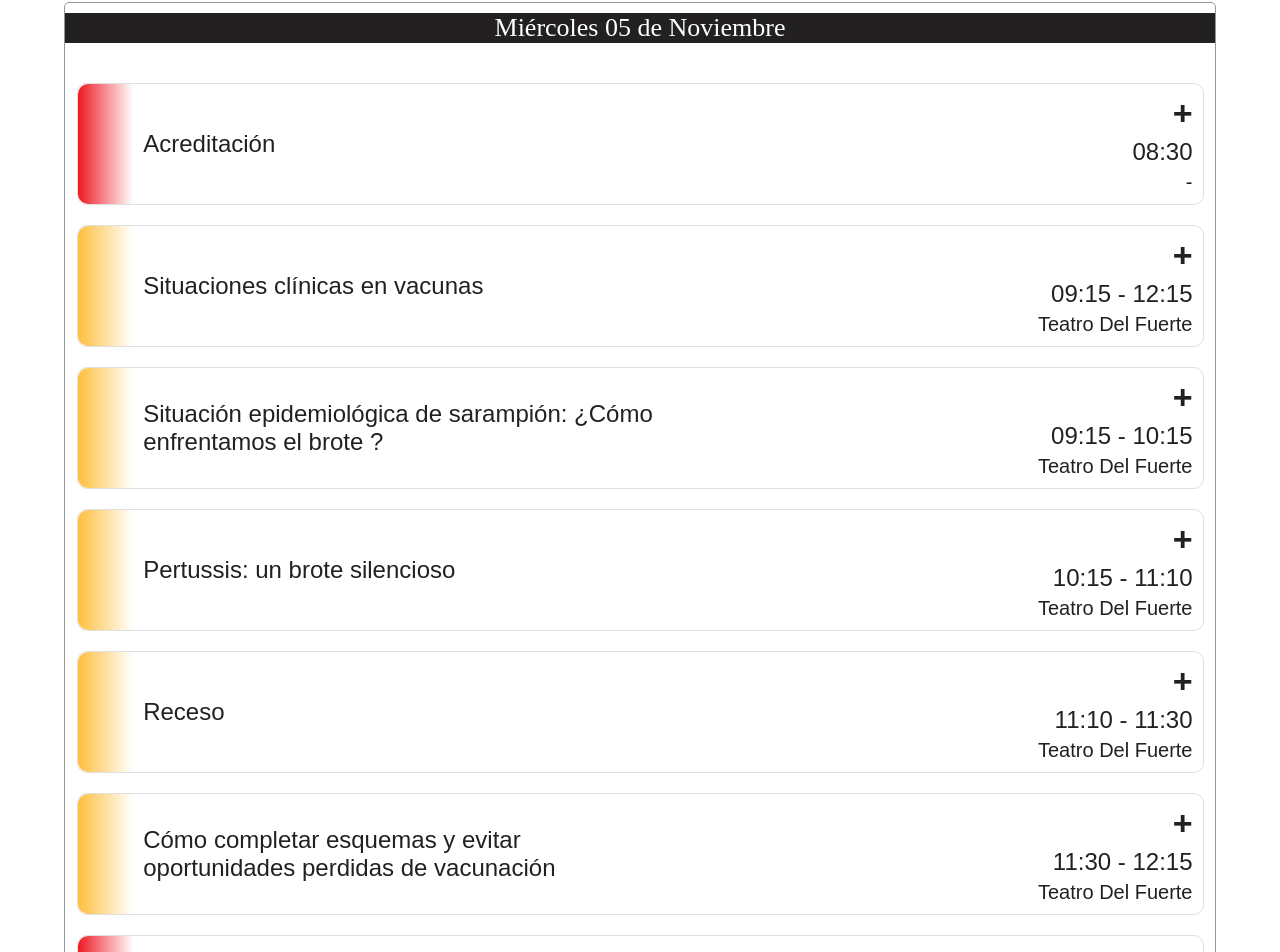
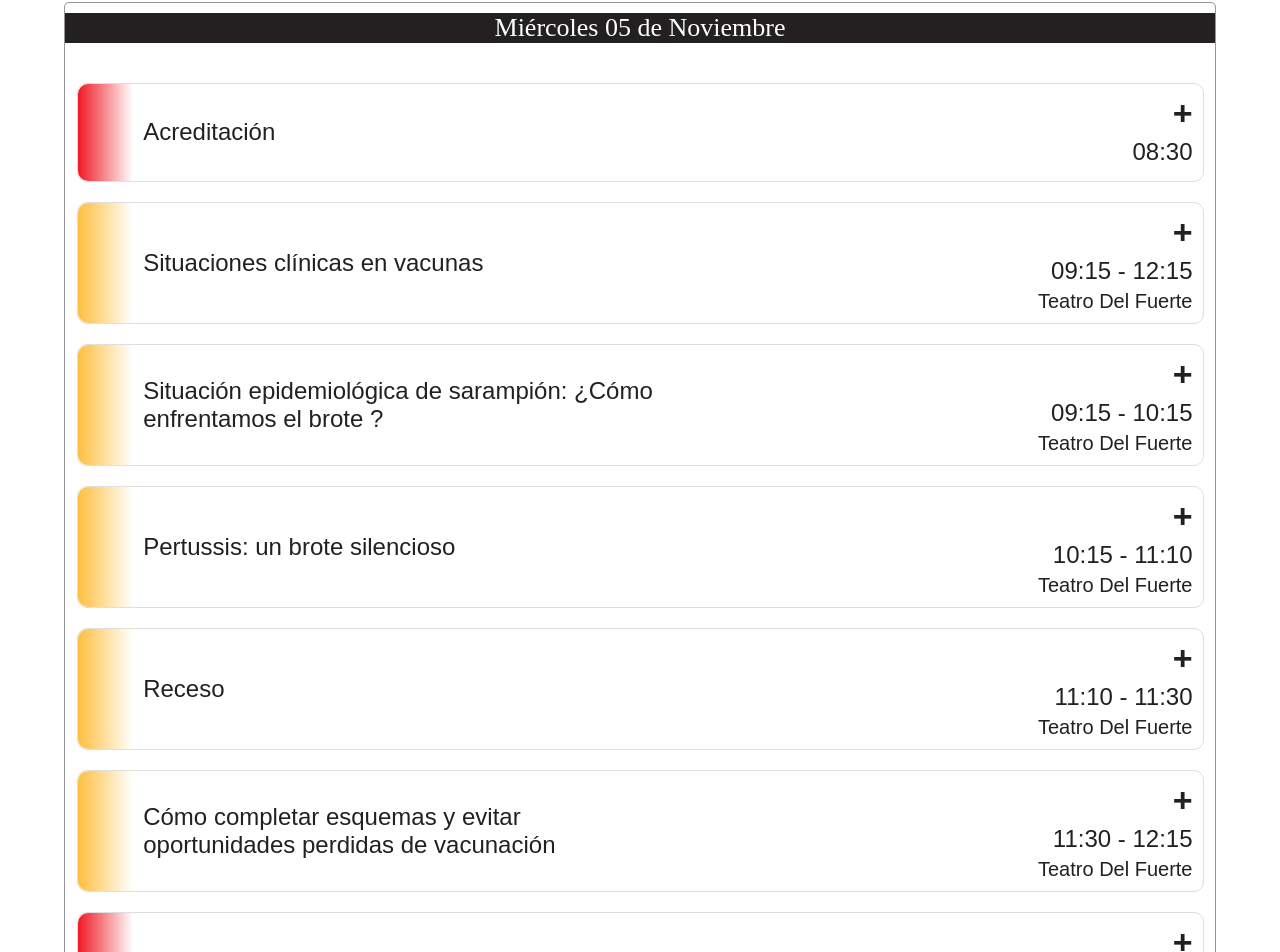
Before and after one commit to magnoitsystems/proyecto-jornadas-interhospitalarias, a Next.js app: page /programa in a window 1280 px wide. Shown: the part 1051-2003 px from the top of the page. Built offline with nearby package versions, Linux system fonts and the light colour scheme; no server answers; a web font is replaced by a local one.

Commit message:
saco información irrelevante en programa

```diff
--- a/src/app/(views)/programa/page.tsx
+++ b/src/app/(views)/programa/page.tsx
@@ -22,11 +22,11 @@ export default function Programa(){
                     <ActivityCard
                         eventName={"Acreditación"}
                         time={"08:30"}
-                        place={"-"}
-                        guestsName={"-"}
-                        guests={['-']}
-                        coordinators={['-']}
-                        topics={['-']}
+                        place={""}
+                        guestsName={""}
+                        guests={['']}
+                        coordinators={['']}
+                        topics={['']}
                         personalizedClassName={'others'} className={""}
                     />
 
@@ -34,14 +34,14 @@ export default function Programa(){
                         eventName={"Situaciones clínicas en vacunas"}
                         time={"09:15 - 12:15"}
                         place={"Teatro Del Fuerte"}
-                        guestsName={"-"}
+                        guestsName={""}
                         guests={[]}
                         coordinators={[
                             'Carolina Bullor,',
                             ' Romina Escruela.'
                         ]}
                         topics={[
-                            '-'
+                            ''
                         ]}
                         personalizedClassName={'taller'} className={""}                    />
 
@@ -80,7 +80,7 @@ export default function Programa(){
                             ' Romina Escruela.'
                         ]}
                         topics={[
-                            '-'
+                            ''
                         ]}
                         personalizedClassName={'taller'} className={""}                    />
 
@@ -88,10 +88,10 @@ export default function Programa(){
                         eventName={"Receso"}
                         time={"11:10 - 11:30"}
                         place={"Teatro Del Fuerte"}
-                        guestsName={'-'}
-                        guests={['-']}
-                        coordinators={['-']}
-                        topics={['-']}
+                        guestsName={''}
+                        guests={['']}
+                        coordinators={['']}
+                        topics={['']}
                         personalizedClassName={'taller'} className={""}                    />
 
                     <ActivityCard
@@ -109,18 +109,18 @@ export default function Programa(){
                             ' Romina Escruela.'
                         ]}
                         topics={[
-                            '-'
+                            ''
                         ]}
                         personalizedClassName={'taller'} className={""}                    />
 
                     <ActivityCard
                         eventName={"Almuerzo"}
                         time={"12.30"}
-                        place={"-"}
-                        guestsName={'-'}
-                        guests={['-']}
-                        coordinators={['-']}
-                        topics={['-']}
+                        place={""}
+                        guestsName={''}
+                        guests={['']}
+                        coordinators={['']}
+                        topics={['']}
                         personalizedClassName={'others'} className={""}                    />
 
                     {/*<ActivityCard*/}
@@ -199,7 +199,7 @@ export default function Programa(){
                             'Laura Riva.'
                         ]}
                         topics={[
-                            '-'
+                            ''
                         ]}
                         personalizedClassName={'redonda'} className={""}                    />
 
@@ -215,7 +215,7 @@ export default function Programa(){
                             'Laura Riva.'
                         ]}
                         topics={[
-                            '-'
+                            ''
                         ]}
                         personalizedClassName={'redonda'} className={""}                    />
 
@@ -231,7 +231,7 @@ export default function Programa(){
                             'Laura Riva.'
                         ]}
                         topics={[
-                            '-'
+                            ''
                         ]}
                         personalizedClassName={'redonda'} className={""}                    />
 
@@ -247,7 +247,7 @@ export default function Programa(){
                             'Laura Riva.'
                         ]}
                         topics={[
-                            '-'
+                            ''
                         ]}
                         personalizedClassName={'redonda'} className={""}                    />
 
@@ -263,7 +263,7 @@ export default function Programa(){
                             'Laura Riva.'
                         ]}
                         topics={[
-                            '-'
+                            ''
                         ]}
                         personalizedClassName={'redonda'} className={""}                    />
 
@@ -280,7 +280,7 @@ export default function Programa(){
                             ' Lucila Heer.'
                         ]}
                         topics={[
-                            '-'
+                            ''
                         ]}
                         personalizedClassName={'redonda'} className={""}                    />
 
@@ -297,7 +297,7 @@ export default function Programa(){
                             ' Lucila Heer.'
                         ]}
                         topics={[
-                            '-'
+                            ''
                         ]}
                         personalizedClassName={'redonda'} className={""}                    />
 
@@ -314,7 +314,7 @@ export default function Programa(){
                             ' Lucila Heer.'
                         ]}
                         topics={[
-                            '-'
+                            ''
                         ]}
                         personalizedClassName={'redonda'} className={""}                    />
 
@@ -332,7 +332,7 @@ export default function Programa(){
                             ' Lucila Heer.'
                         ]}
                         topics={[
-                            '-'
+                            ''
                         ]}
                         personalizedClassName={'redonda'} className={""}                    />
 
@@ -348,7 +348,7 @@ export default function Programa(){
                             'Carolina Pascual.'
                         ]}
                         topics={[
-                            '-'
+                            ''
                         ]}
                         personalizedClassName={'conferencia'} className={""}                    />
 
@@ -356,15 +356,15 @@ export default function Programa(){
                         eventName={"Acto Inaugural"}
                         time={"19:00"}
                         place={"Salón Blanco"}
-                        guestsName={"-"}
+                        guestsName={""}
                         guests={[
-                            '-',
+                            '',
                         ]}
                         coordinators={[
-                            '-'
+                            ''
                         ]}
                         topics={[
-                            '-'
+                            ''
                         ]}
                         personalizedClassName={'others'} className={""}                    />
                 </div>
@@ -382,13 +382,13 @@ export default function Programa(){
                         place={"MUMBAT-Teatro del Fuerte"}
                         guestsName={"-"}
                         guests={[
-                            '-'
+                            ''
                         ]}
                         coordinators={[
-                            '-'
+                            ''
                         ]}
                         topics={[
-                            '-'
+                            ''
                         ]}
                         personalizedClassName={'others'} className={""}                    />
 
@@ -422,7 +422,7 @@ export default function Programa(){
                             'Alejandra Pérez Cerisola, Camila Pereyra'
                         ]}
                         topics={[
-                            '-'
+                            ''
                         ]}
                         personalizedClassName={'dialogo'} className={""}                    />
 
@@ -439,7 +439,7 @@ export default function Programa(){
                             'Alejandra Pérez Cerisola, Camila Pereyra'
                         ]}
                         topics={[
-                            '-'
+                            ''
                         ]}
                         personalizedClassName={'dialogo'} className={""}                    />
 
@@ -468,31 +468,31 @@ export default function Programa(){
                         eventName={"Simposio de la Industria: VSR y Prevenar 20 - Laboratorio Pfizer"}
                         time={"13:00 - 14:00"}
                         place={"Teatro del Fuerte"}
-                        guestsName={"-"}
+                        guestsName={""}
                         guests={[
-                            '-',
+                            '',
                         ]}
                         coordinators={[
-                            '-'
+                            ''
                         ]}
                         topics={[
-                            '-'
+                            ''
                         ]}
                         personalizedClassName={'simposio'} className={""}                    />
 
                     <ActivityCard
                         eventName={"Almuerzo"}
                         time={"14:00 - 14:45"}
-                        place={"-"}
-                        guestsName={"-"}
+                        place={""}
+                        guestsName={""}
                         guests={[
-                            '-',
+                            '',
                         ]}
                         coordinators={[
-                            '-'
+                            ''
                         ]}
                         topics={[
-                            '-'
+                            ''
                         ]}
                         personalizedClassName={'others'} className={""}                    />
 
@@ -508,7 +508,7 @@ export default function Programa(){
                             'Nancy Guerrero.'
                         ]}
                         topics={[
-                            '-'
+                            ''
                         ]}
                         personalizedClassName={'conferencia'} className={""}                    />
 
@@ -525,7 +525,7 @@ export default function Programa(){
                             ' Manuela Beazley.'
                         ]}
                         topics={[
-                            '-'
+                            ''
                         ]}
                         personalizedClassName={'redonda'} className={""}                    />
 
@@ -542,7 +542,7 @@ export default function Programa(){
                             ' Manuela Beazley.'
                         ]}
                         topics={[
-                            '-'
+                            ''
                         ]}
                         personalizedClassName={'redonda'} className={""}                    />
 
@@ -559,7 +559,7 @@ export default function Programa(){
                             ' Manuela Beazley.'
                         ]}
                         topics={[
-                            '-'
+                            ''
                         ]}
                         personalizedClassName={'redonda'} className={""}                    />
 
@@ -576,7 +576,7 @@ export default function Programa(){
                             '  Ileana Mastropierro.'
                         ]}
                         topics={[
-                            '-'
+                            ''
                         ]}
                         personalizedClassName={'redonda'} className={""}                    />
 
@@ -593,7 +593,7 @@ export default function Programa(){
                             '  Ileana Mastropierro.'
                         ]}
                         topics={[
-                            '-'
+                            ''
                         ]}
                         personalizedClassName={'redonda'} className={""}                    />
 
@@ -610,7 +610,7 @@ export default function Programa(){
                             ' Ileana Mastropierro.'
                         ]}
                         topics={[
-                            '-'
+                            ''
                         ]}
                         personalizedClassName={'redonda'} className={""}                    />
 
@@ -628,7 +628,7 @@ export default function Programa(){
                             ' Ileana Mastropierro.'
                         ]}
                         topics={[
-                            '-'
+                            ''
                         ]}
                         personalizedClassName={'redonda'} className={""}                    />
 
@@ -657,7 +657,7 @@ export default function Programa(){
                             'Emilia Peñalva.'
                         ]}
                         topics={[
-                            '-'
+                            ''
                         ]}
                         personalizedClassName={'others'} className={""}                    />
                 </div>
@@ -674,7 +674,7 @@ export default function Programa(){
                         place={"SUM HDBV"}
                         guestsName={"Invitados"}
                         guests={[
-                            '-'
+                            ''
                         ]}
                         coordinators={[
                             'Centro de simulación clínica Tandil (TANSIM).'
@@ -694,10 +694,10 @@ export default function Programa(){
                             ' Dra. Lorena Firenze.'
                         ]}
                         coordinators={[
-                            '-'
+                            ''
                         ]}
                         topics={[
-                            '-'
+                            ''
                         ]}
                         personalizedClassName={'reunion'} className={""}                    />
 
@@ -732,7 +732,7 @@ export default function Programa(){
                             ' Gonzalo Laplace.',
                         ]}
                         topics={[
-                            '-'
+                            ''
                         ]}
                         personalizedClassName={'redonda'} className={""}                    />
 
@@ -745,11 +745,11 @@ export default function Programa(){
                             'Pablo Neira.'
                         ]}
                         coordinators={[
-                            'Celeste Garreta,',
-                            ' Gonzalo Laplace.',
+                            'Celeste Garreta, ',
+                            'Gonzalo Laplace.',
                         ]}
                         topics={[
-                            '-'
+                            ''
                         ]}
                         personalizedClassName={'redonda'} className={""}                    />
 
@@ -760,14 +760,14 @@ export default function Programa(){
                         guestsName={"??????????"}
                         guests={[
                             'Natalia Regatky, ',
-                            '  Ana Cabral.'
+                            'Ana Cabral.'
                         ]}
                         coordinators={[
                             'Josefina Girodo,',
                             ' Micaela Salas',
                         ]}
                         topics={[
-                            '-'
+                            ''
                         ]}
                         personalizedClassName={'redonda'} className={""}                    />
 
@@ -784,7 +784,7 @@ export default function Programa(){
                             ' Micaela Salas',
                         ]}
                         topics={[
-                            '-'
+                            ''
                         ]}
                         personalizedClassName={'redonda'} className={""}                    />
 
@@ -802,7 +802,7 @@ export default function Programa(){
                             ' Micaela Salas',
                         ]}
                         topics={[
-                            '-'
+                            ''
                         ]}
                         personalizedClassName={'redonda'} className={""}                    />
 
@@ -864,13 +864,13 @@ export default function Programa(){
                         place={"Teatro del Fuerte"}
                         guestsName={"Disertante"}
                         guests={[
-                            '-'
+                            ''
                         ]}
                         coordinators={[
-                            '-'
+                            ''
                         ]}
                         topics={[
-                            '-'
+                            ''
                         ]}
                         personalizedClassName={'simposio'} className={""}                    />
 
```
